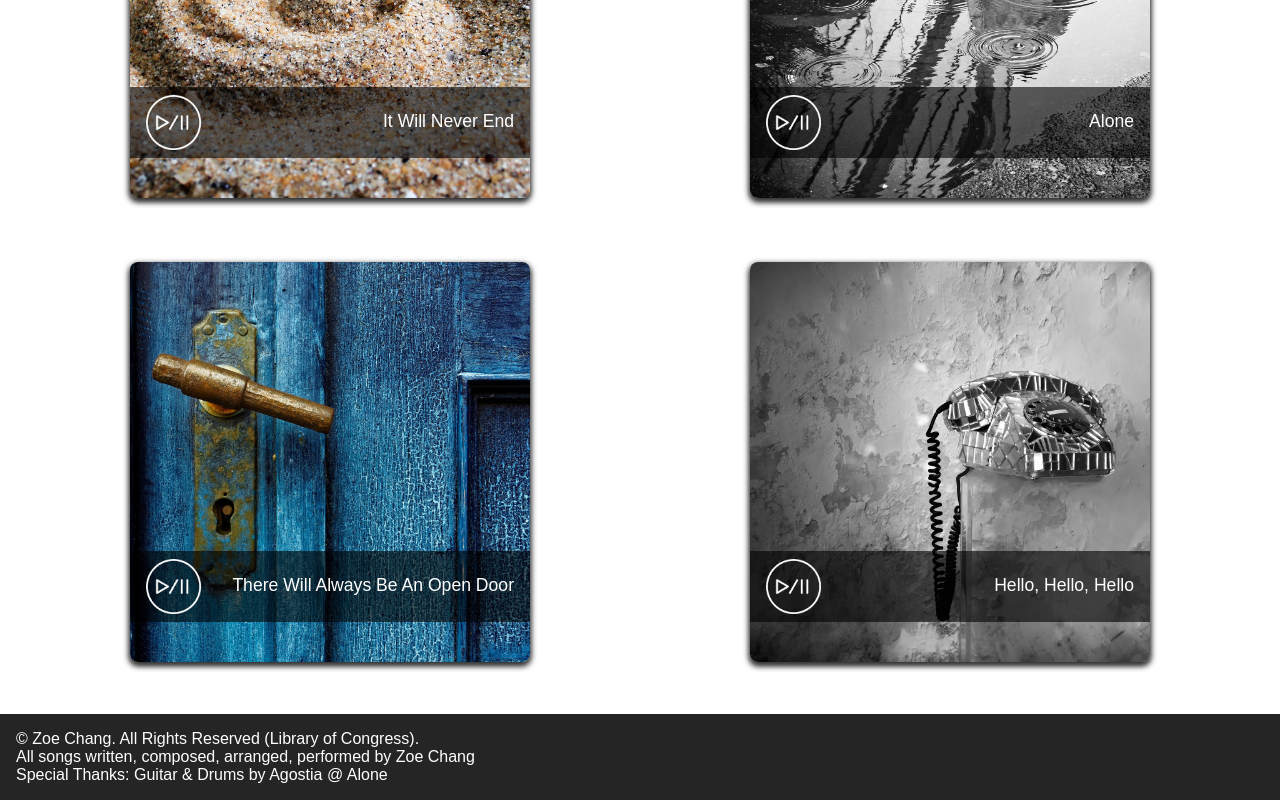
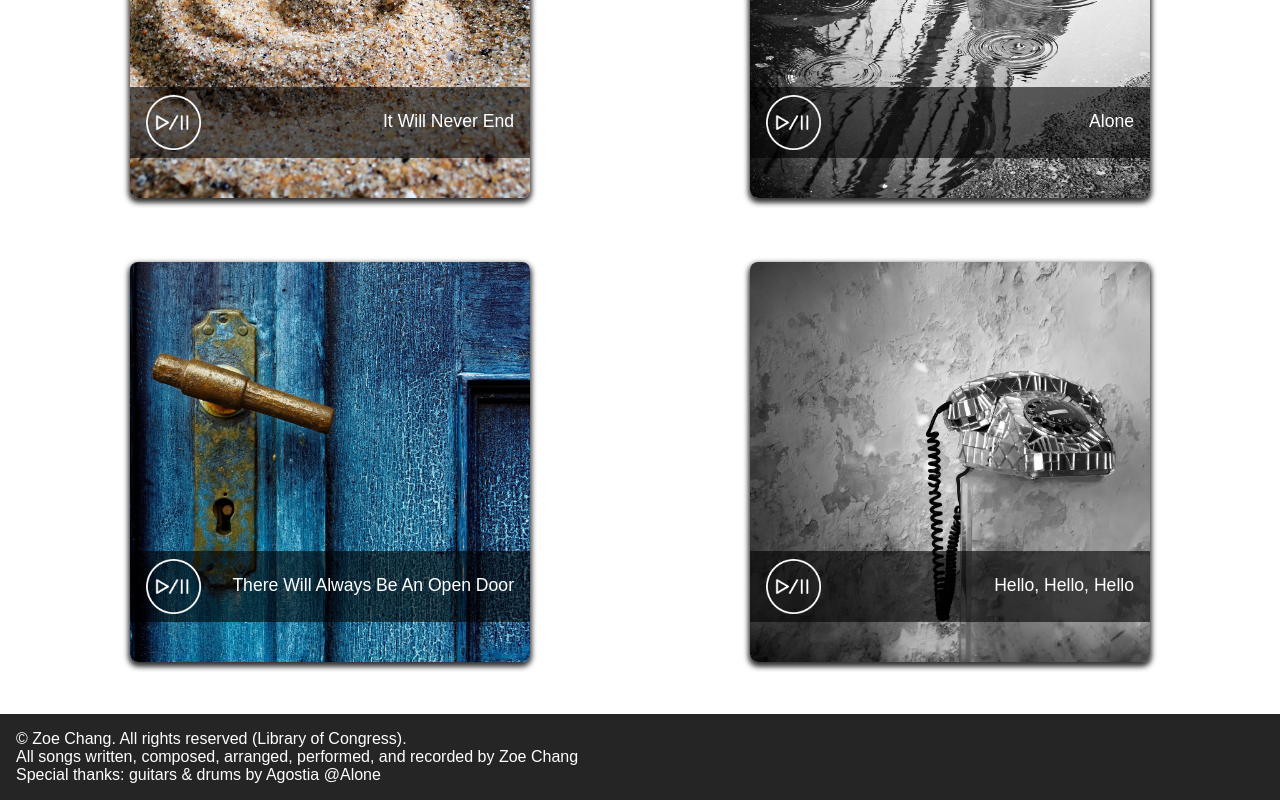
Before and after one commit to zcdev/mp3-project, a React (Create React App) app: page / in a window 1280 px wide. Shown: the part 718-1518 px from the top of the page. Built offline with nearby package versions, Linux system fonts and the light colour scheme.

Commit message:
footer updates

```diff
--- a/src/components/Wrapper/index.js
+++ b/src/components/Wrapper/index.js
@@ -3,9 +3,9 @@ import "./style.css";
 
 function Wrapper(props) {
   return <div><main className="wrapper">{props.children}</main>
-  <footer><p>&copy; Zoe Chang. All Rights Reserved (Library of Congress).</p>
-  <p>All songs written, composed, arranged, performed by Zoe Chang</p>
-  <p>Special Thanks: Guitar &amp; Drums by Agostia @ Alone</p></footer></div>;
+  <footer><p>&copy; Zoe Chang. All rights reserved (Library of Congress).</p>
+  <p>All songs written, composed, arranged, performed, and recorded by Zoe Chang</p>
+  <p>Special thanks: guitars &amp; drums by Agostia @Alone</p></footer></div>;
 }
 
 export default Wrapper;
```
